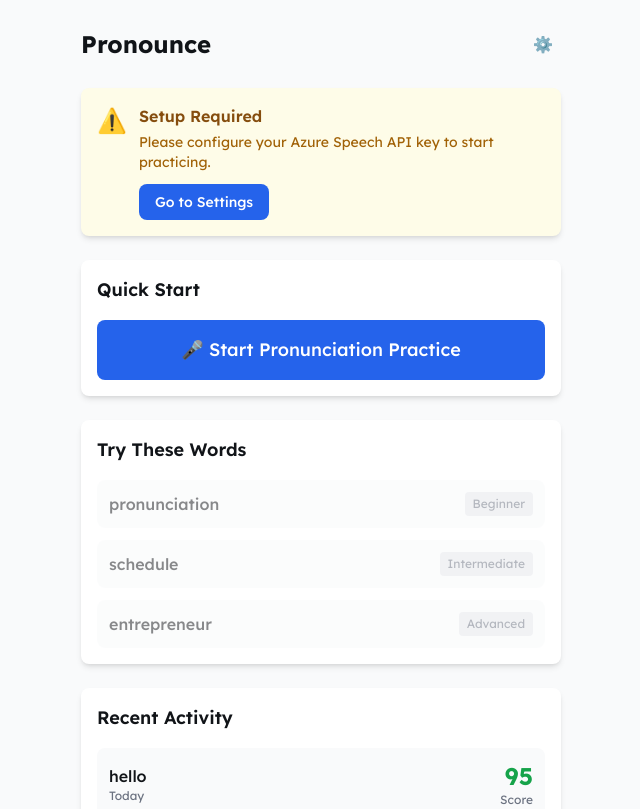
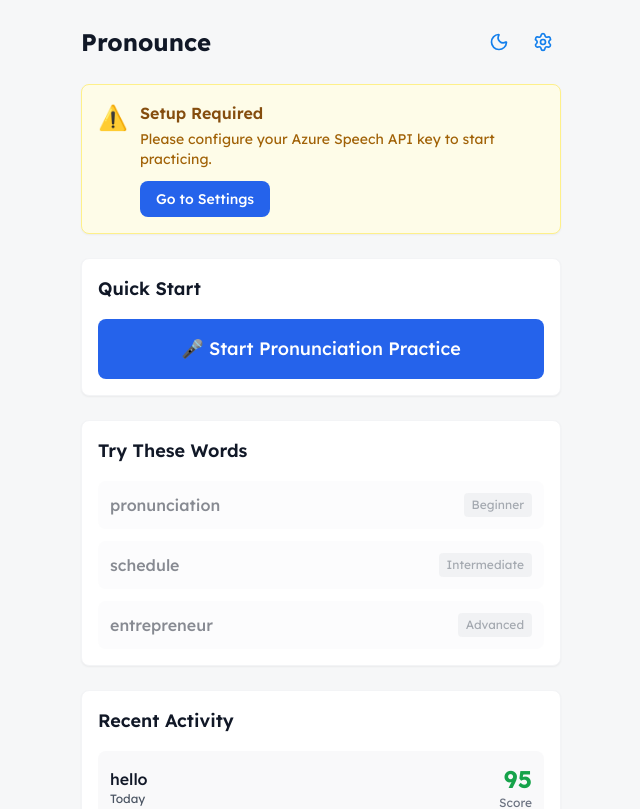
Before and after one commit to thongntit/openspeak, a React (Vite) app in the folder frontend/: page / in a window 1280 px wide. Shown: the top 809 px of the page, without its empty margins (319-959 px from the left). Built offline with nearby package versions, Linux system fonts and the light colour scheme.

Commit message:
feat: add theme

```diff
--- a/frontend/src/App.jsx
+++ b/frontend/src/App.jsx
@@ -3,8 +3,11 @@ import { BrowserRouter as Router, Routes, Route } from 'react-router-dom';
 import Home from './pages/Home';
 import Practice from './pages/Practice';
 import Settings from './pages/Settings';
+import { useThemeStore } from './stores/themeStore';
 
 function App() {
+  const { isDark } = useThemeStore();
+
   useEffect(() => {
     const splashScreen = document.getElementById('splash-screen');
 
@@ -16,6 +19,14 @@ function App() {
       }, 500);
     }
   }, []);
+
+  useEffect(() => {
+    if (isDark) {
+      document.documentElement.classList.add('dark');
+    } else {
+      document.documentElement.classList.remove('dark');
+    }
+  }, [isDark]);
 
   return (
     <Router>
--- /dev/null
+++ b/frontend/src/components/ThemeToggle.jsx
@@ -0,0 +1,16 @@
+import { Sun, Moon } from 'lucide-react';
+import { useThemeStore } from '../stores/themeStore';
+
+export default function ThemeToggle() {
+  const { isDark, toggleTheme } = useThemeStore();
+
+  return (
+    <button
+      onClick={toggleTheme}
+      className="p-2 text-[#137fec] hover:opacity-70 transition-opacity"
+      aria-label={isDark ? 'Switch to light mode' : 'Switch to dark mode'}
+    >
+      {isDark ? <Sun size={20} /> : <Moon size={20} />}
+    </button>
+  );
+}
--- a/frontend/src/index.css
+++ b/frontend/src/index.css
@@ -18,7 +18,7 @@
   }
 
   .card {
-    @apply bg-white rounded-lg shadow-md p-4;
+    @apply bg-white dark:bg-gray-900 rounded-lg shadow-sm border border-gray-100 dark:border-gray-800 p-4;
   }
 
   .input {
--- a/frontend/src/pages/Home.jsx
+++ b/frontend/src/pages/Home.jsx
@@ -1,5 +1,7 @@
 import { useNavigate } from 'react-router-dom';
 import { useSettingsStore } from '../stores/settingsStore';
+import ThemeToggle from '../components/ThemeToggle';
+import { Settings } from 'lucide-react';
 
 export default function Home() {
   const navigate = useNavigate();
@@ -19,18 +21,22 @@ export default function Home() {
   ];
 
   return (
-    <div className="min-h-screen bg-gray-50 dark:bg-[#101922] pb-20">
+    <div className="min-h-screen bg-[#f6f7f8] dark:bg-[#101922] pb-20">
       <div className="max-w-lg mx-auto px-4 py-6">
         <div className="flex justify-between items-center mb-6">
-          <h1 className="text-2xl font-bold text-[#111418] dark:text-white">
+          <h1 className="text-2xl font-bold text-gray-900 dark:text-white">
             Pronounce
           </h1>
-          <button
-            onClick={() => navigate('/settings')}
-            className="text-[#137fec] p-2"
-          >
-            ⚙️
-          </button>
+          <div className="flex items-center gap-2">
+            <ThemeToggle />
+            <button
+              onClick={() => navigate('/settings')}
+              className="p-2 text-[#137fec] hover:opacity-70 transition-opacity"
+              aria-label="Settings"
+            >
+              <Settings size={20} />
+            </button>
+          </div>
         </div>
 
         {!hasSettings && (
@@ -56,7 +62,7 @@ export default function Home() {
         )}
 
         <div className="card mb-6">
-          <h2 className="text-lg font-semibold text-[#111418] dark:text-white mb-4">
+          <h2 className="text-lg font-semibold text-gray-900 dark:text-white mb-4">
             Quick Start
           </h2>
           <button
@@ -68,7 +74,7 @@ export default function Home() {
         </div>
 
         <div className="card mb-6">
-          <h2 className="text-lg font-semibold text-[#111418] dark:text-white mb-4">
+          <h2 className="text-lg font-semibold text-gray-900 dark:text-white mb-4">
             Try These Words
           </h2>
           <div className="space-y-3">
@@ -77,12 +83,12 @@ export default function Home() {
                 key={index}
                 onClick={() => navigate('/practice', { state: { word: item.word } })}
                 disabled={!hasSettings}
-                className="w-full flex items-center justify-between p-3 bg-gray-50 dark:bg-gray-800 rounded-lg hover:bg-gray-100 dark:hover:bg-gray-700 disabled:opacity-50 disabled:cursor-not-allowed transition-colors"
+                className="w-full flex items-center justify-between p-3 bg-gray-100/50 dark:bg-gray-800 rounded-lg hover:bg-gray-200/50 dark:hover:bg-gray-700 disabled:opacity-50 disabled:cursor-not-allowed transition-colors"
               >
-                <span className="font-medium text-[#111418] dark:text-white">
+                <span className="font-medium text-gray-900 dark:text-white">
                   {item.word}
                 </span>
-                <span className="text-xs text-gray-500 dark:text-gray-400 px-2 py-1 bg-gray-200 dark:bg-gray-700 rounded">
+                <span className="text-xs text-gray-600 dark:text-gray-400 px-2 py-1 bg-gray-200 dark:bg-gray-700 rounded">
                   {item.level}
                 </span>
               </button>
@@ -91,20 +97,20 @@ export default function Home() {
         </div>
 
         <div className="card">
-          <h2 className="text-lg font-semibold text-[#111418] dark:text-white mb-4">
+          <h2 className="text-lg font-semibold text-gray-900 dark:text-white mb-4">
             Recent Activity
           </h2>
           <div className="space-y-3">
             {recentActivity.map((item, index) => (
               <div
                 key={index}
-                className="flex items-center justify-between p-3 bg-gray-50 dark:bg-gray-800 rounded-lg"
+                className="flex items-center justify-between p-3 bg-gray-100/50 dark:bg-gray-800 rounded-lg"
               >
                 <div>
-                  <div className="font-medium text-[#111418] dark:text-white">
+                  <div className="font-medium text-gray-900 dark:text-white">
                     {item.word}
                   </div>
-                  <div className="text-xs text-gray-500 dark:text-gray-400">
+                  <div className="text-xs text-gray-600 dark:text-gray-400">
                     {item.date}
                   </div>
                 </div>
--- /dev/null
+++ b/frontend/src/stores/themeStore.js
@@ -0,0 +1,16 @@
+import { create } from 'zustand';
+import { persist } from 'zustand/middleware';
+
+export const useThemeStore = create(
+  persist(
+    (set) => ({
+      isDark: false,
+
+      toggleTheme: () => set((state) => ({ isDark: !state.isDark })),
+      setTheme: (isDark) => set({ isDark }),
+    }),
+    {
+      name: 'pronounce-theme',
+    }
+  )
+);
--- a/frontend/tailwind.config.js
+++ b/frontend/tailwind.config.js
@@ -4,6 +4,7 @@ export default {
     "./index.html",
     "./src/**/*.{js,ts,jsx,tsx}",
   ],
+  darkMode: 'class',
   theme: {
     extend: {
       fontFamily: {
```
